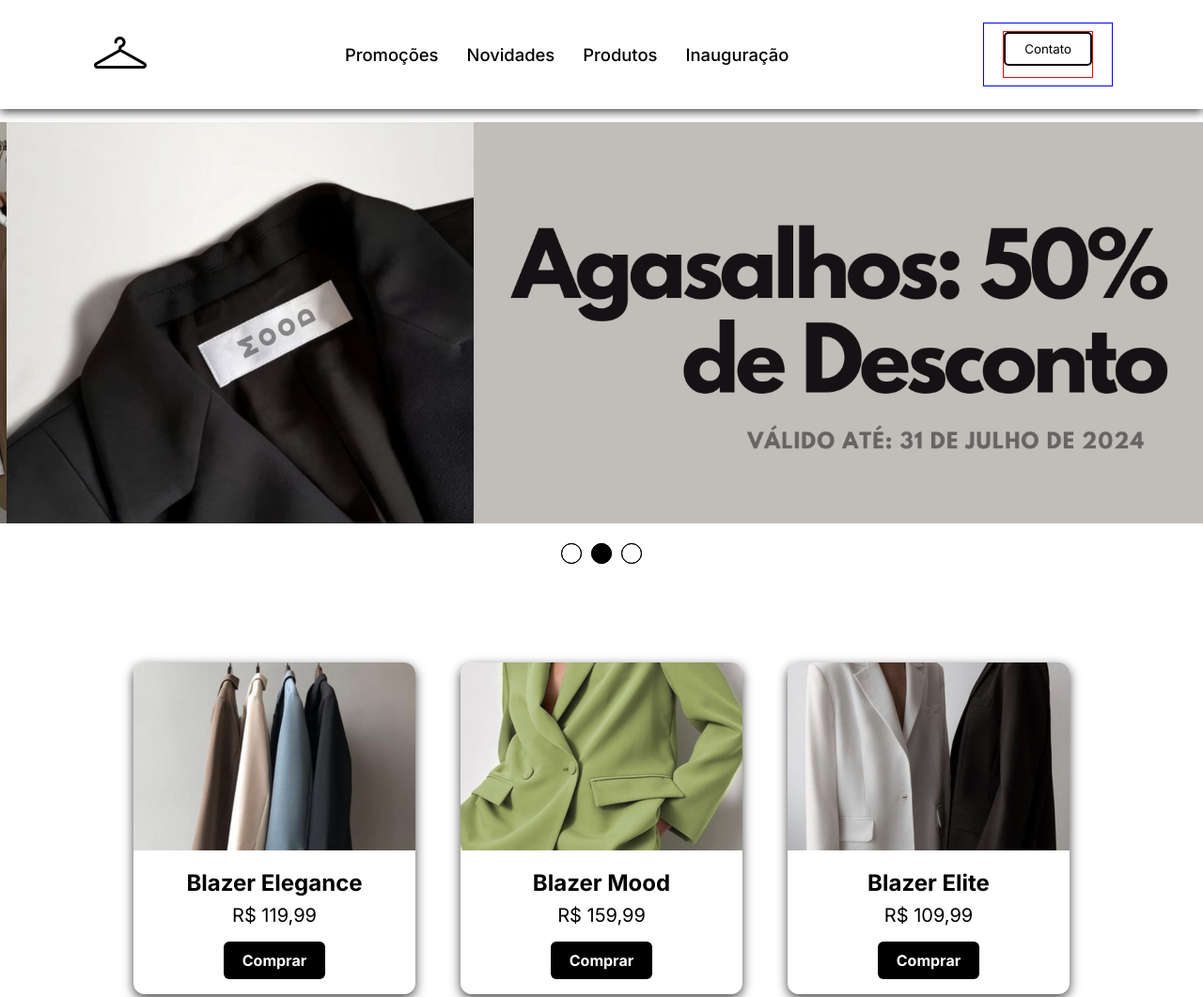
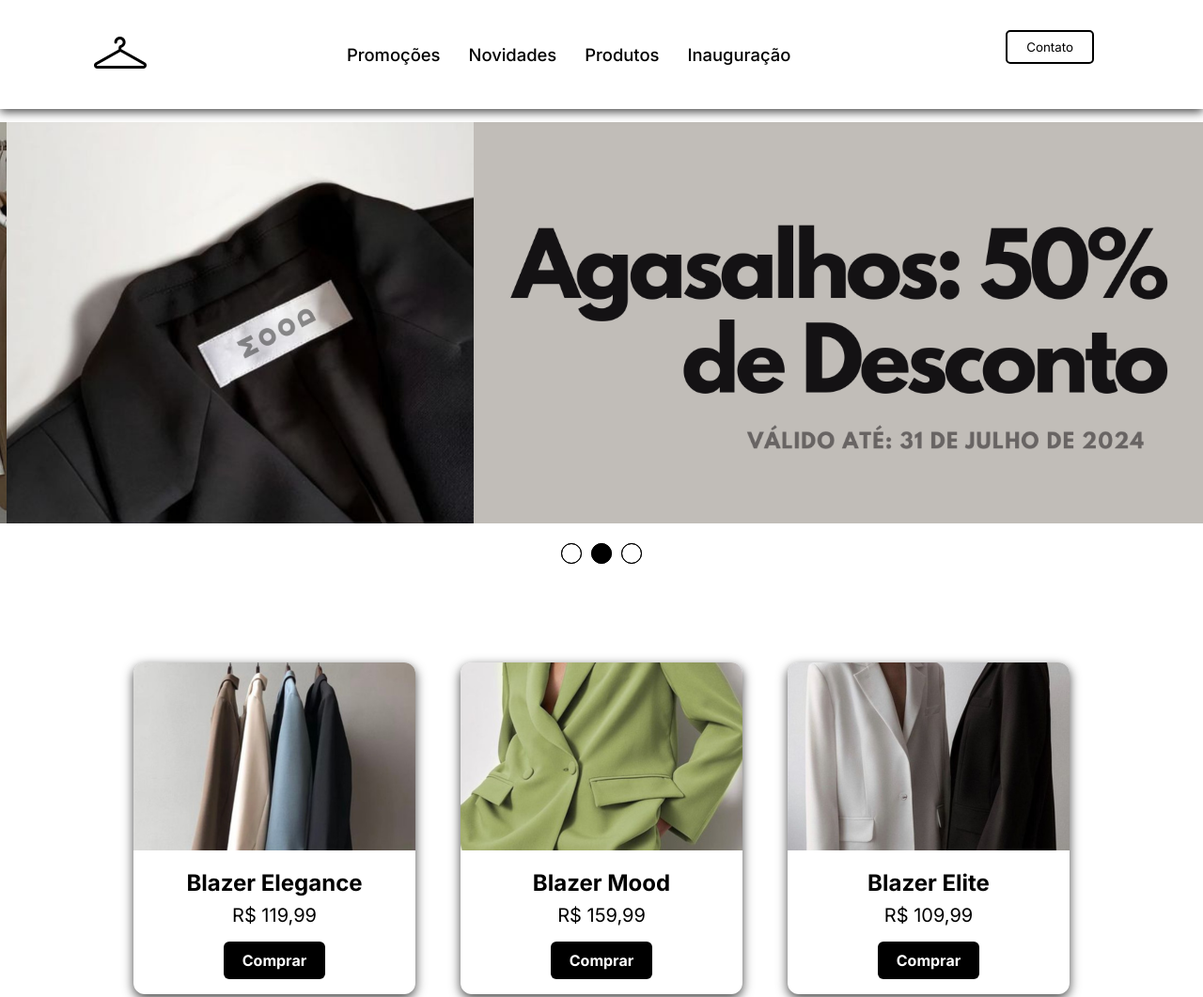
Before and after one commit to marcellenevessandy/projetoLandingPage, a plain HTML site: page index.html in a window 1280 px wide. Shown: the top 1061 px of the page at 94% size. Drawn offline with Linux system fonts and the light colour scheme.

Commit message:
Atualizar o index.html

```diff
--- a/index.html
+++ b/index.html
@@ -26,8 +26,8 @@
                 </ul>
             </div>
 
-            <div style="border: 1px solid blue" class="login-button">
-                <a style="border: 1px solid red" href="#contato"><button>Contato</button></a>
+            <div class="login-button">
+                <a href="#contato"><button>Contato</button></a>
             </div>
 
             <div class="mobile-menu-icon">
```
